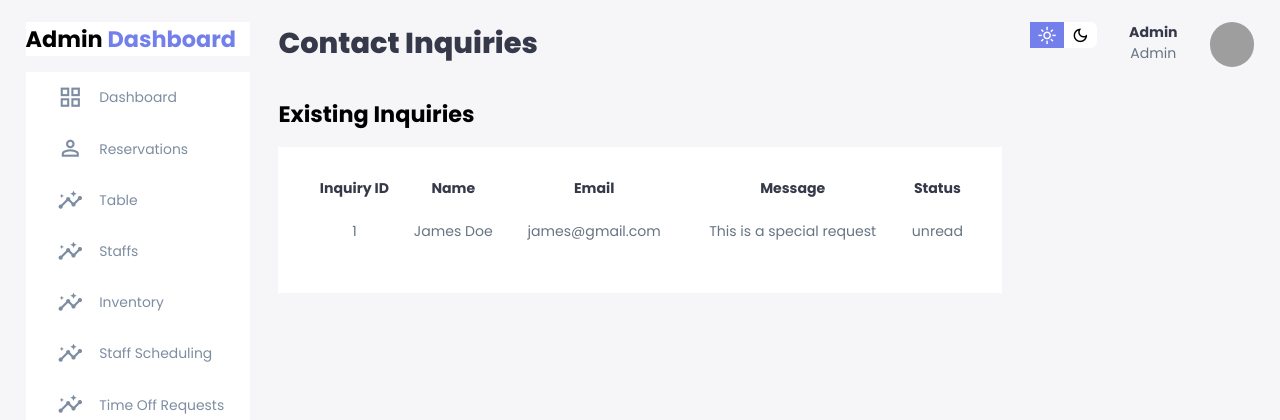
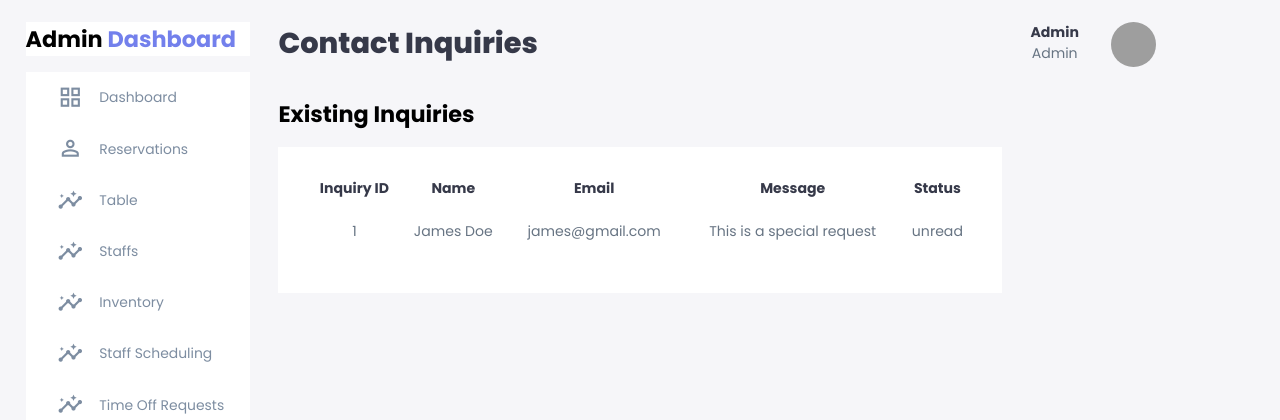
Before and after one commit to OsagieDeveloper/RestaurantManagementSystem, a PHP site: page /admin/contact.php in a window 1280 px wide. Shown: the top 420 px of the page. Run offline with PHP 8.4, Linux system fonts and the light colour scheme; data comes from the database, SQL or seed files in the repository; data that the repository does not hold is empty; grey boxes are pictures that could not be loaded.

Commit message:
Update right-sidenav.php

```diff
--- a/admin/includes/right-sidenav.php
+++ b/admin/includes/right-sidenav.php
@@ -4,10 +4,10 @@
                 <span class="material-symbols-outlined">menu</span>
             </button>
 
-        <div class="theme-toggler">
+        <!-- <div class="theme-toggler">
             <span class="material-symbols-outlined active">light_mode</span>
             <span class="material-symbols-outlined">dark_mode</span>
-        </div>
+        </div> -->
 
         <div class="profile">
             <div class="info">
```
